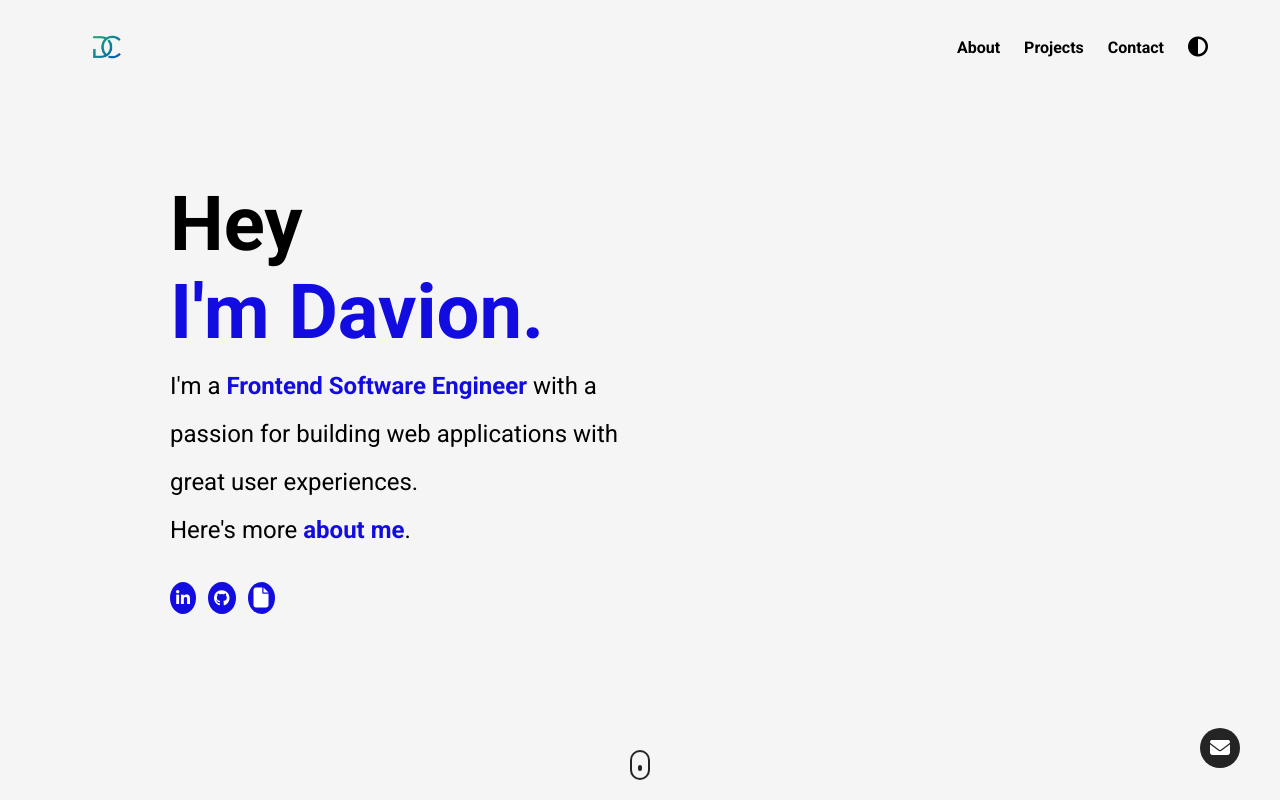
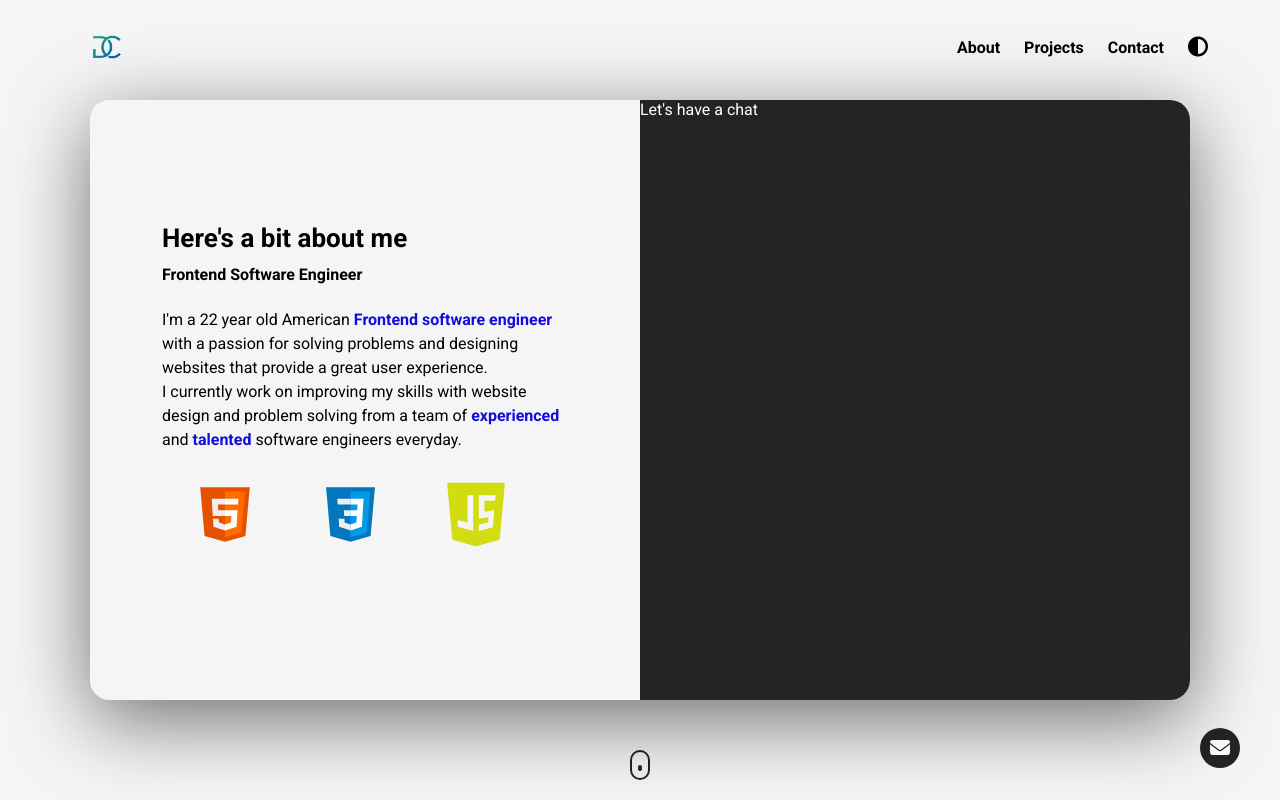
Before and after one commit to DavionCollins/Revised-E-Portfolio, a plain HTML site: page index.html in a window 1280 px wide. Shown: the top 800 px of the page. Drawn offline with Linux system fonts and the light colour scheme.

Commit message:
Finished half of the modal

```diff
--- a/index.html
+++ b/index.html
@@ -36,6 +36,21 @@
         </header>
         <a href="mailto:davioncollins3461@gmail.com"><button class="mail__btn click"><i class="fa-solid fa-envelope"></i></button></a>
         <a href="#projects" class="scroll"><div class="scroll__icon click"></div></a>
+        <div class="modal">
+            <div class="modal__half modal__about">
+                <h3 class="modal__title modal__title--about">Here's a  bit about me</h3>
+                <h4 class="modal__subtitle modal__subtitle--about">Frontend Software Engineer</h4>
+                <p class="modal__para--about">I'm a 22 year old American <b class="blue">Frontend software engineer</b> with a passion for solving problems and designing websites that provide a great user experience.
+                <br>I currently work on improving my skills with website design and problem solving from a team of <b class="blue">experienced</b> and <b class="blue">talented</b> software engineers everyday.</p>
+                <div class="modal__languages">
+                <figure class="modal__language"><img class="modal__language--img" src="Revised__E-Portfolio/assets/icons8-html-5.svg"><span class="language__name">HTML</span></figure>
+                <figure class="modal__language"><img class="modal__language--img" src="Revised__E-Portfolio/assets/icons8-css-logo.svg"><span class="language__name">CSS</span></figure>
+                <figure class="modal__language"><img class="modal__language--img" src="Revised__E-Portfolio/assets/icons8-javascript-logo.svg"><span class="language__name">Javascript</span></figure>
+                </div>
+            </div>
+            <div class="modal__half modal__contact">Let's have a chat</div>
+
+        </div>
     </section>
     <section id="projects">
         <div class="container">
--- a/style.css
+++ b/style.css
@@ -243,6 +243,94 @@ nav{
     font-size: 20px;
 }
 
+
+/*
+
+MODAL
+
+
+*/
+
+
+.modal {
+    position: absolute;
+    top: 50%;
+    left: 50%;
+    transform: translate(-50%, -50%);
+    width: 90%;
+    max-width: 1100px;
+    height: 600px;
+    box-shadow: 0 20px 80px 0 rgb(0, 0, 0, 0.55);
+    border-radius: 20px;
+    overflow: hidden;
+    display: flex;
+}
+
+.modal__half {
+    width: 50%;
+}
+
+.modal__about {
+    background-color: rgb(245, 245, 245);
+    display: flex;
+    flex-direction: column;
+    padding: 40px 72px;
+    justify-content: center;
+}
+
+.modal__languages {
+    display: flex;
+    flex-wrap: wrap;
+}
+
+.modal__language {
+    width: 25%;
+    margin: 12px 12px;
+    padding: 16px;
+    position: relative;
+    display: flex;
+    flex-direction: column;
+    align-items: center;
+}
+
+.modal__language:hover .language__name {
+    transform: scale(1);
+}
+
+.modal__language:hover {
+    filter: brightness(80%);
+    transform: scale(0.9);
+}
+
+.language__name {
+    position: absolute;
+    bottom: -10px;
+    transform: scale(0);
+    transition: all 300ms ease;
+}
+
+.modal__language--img {
+    width: 100%;
+}
+
+.modal__contact {
+    background-color: #242424;
+    color: white;
+}
+
+.modal__title {
+    font-size: 26px;
+}
+
+.modal__subtitle {
+    margin: 12px 0 24px 0;
+}
+
+.modal__para {
+    margin-bottom: 12px;
+    line-height: 1.75;
+}
+
 /*
 
 Projects
```
Also changed, not shown: Revised__E-Portfolio/assets/icons8-css-logo.svg (added), Revised__E-Portfolio/assets/icons8-html-5.svg (added), Revised__E-Portfolio/assets/icons8-javascript-logo.svg (added).
